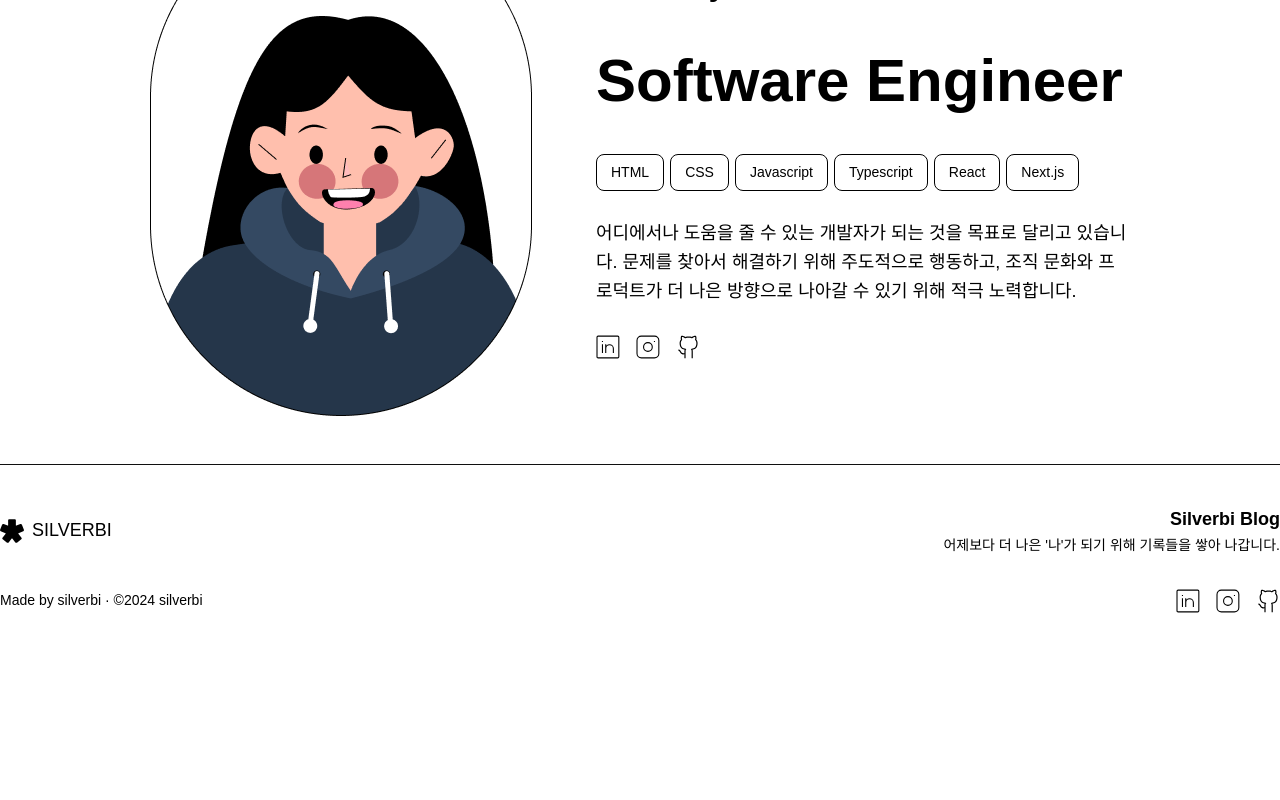
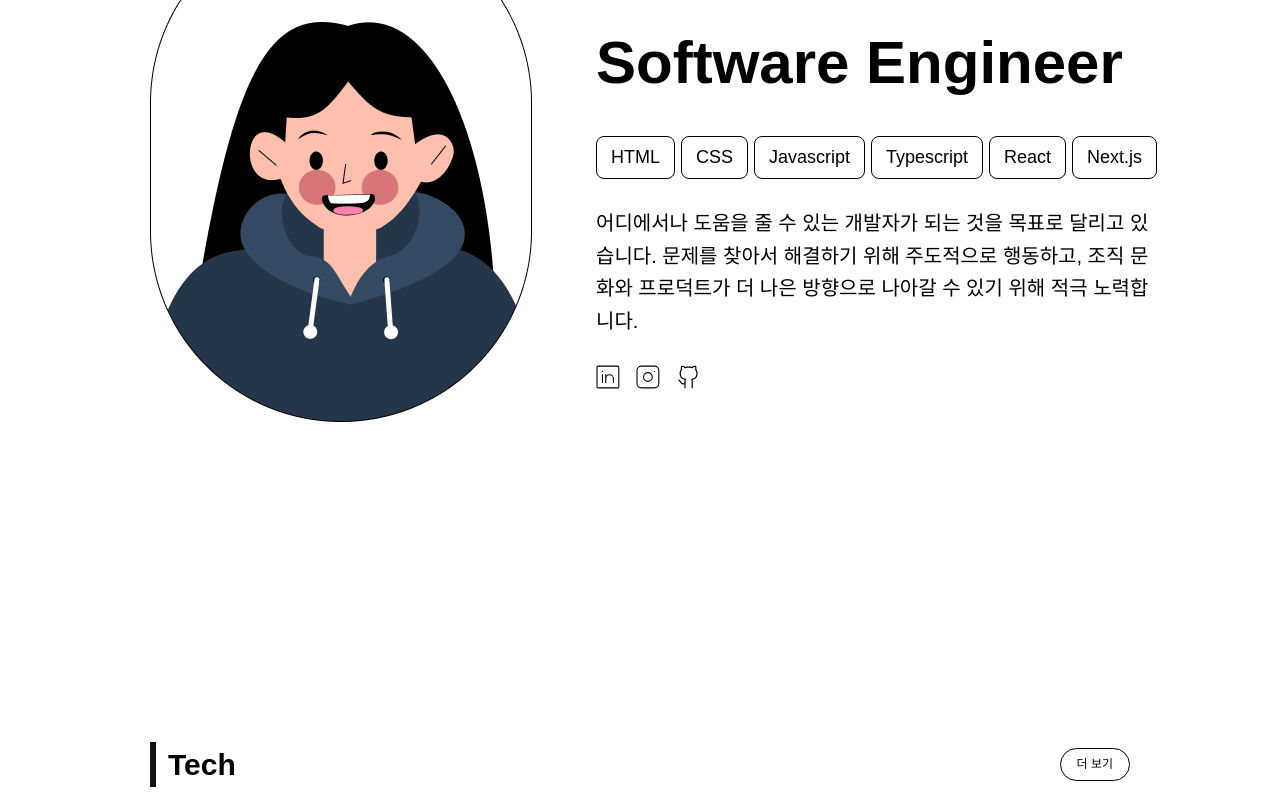
Before and after one commit to silverbi/silverbi-blog, a Next.js app: page / in a window 1280 px wide. Shown: the part 1500-2300 px from the top of the page. Before the commit the page ends 2153 px from the top, so only its background shows below. Built offline with nearby package versions, Linux system fonts and the light colour scheme.

Commit message:
feat: add PostListSection component

```diff
--- a/app/(routes)/home/page.tsx
+++ b/app/(routes)/home/page.tsx
@@ -1,19 +1,22 @@
 "use client";
 
-import React, { Suspense } from "react";
+import React from "react";
 import RootLayout from "@layouts/RootLayout";
 import Image from "next/image";
 import Text from "@components/atoms/Text";
 import { Typography } from "@components/atoms/Text/types";
 import { Container } from "@components/atoms/Container";
-import Chip from "@components/atoms/Chip";
-import { IconName, IconSizes } from "@components/atoms/Icon/types";
-import Icon from "@components/atoms/Icon";
-import Link from "next/link";
-import { GITHUB_URL, INSTAGRAM_URL, LINKEDIN_URL } from "@common/constants";
-import Tag from "@components/atoms/Tag";
+import IntroduceSection from "@components/templates/IntroduceSection";
+import PostListSection from "@components/templates/PostListSection";
+import { useRouter } from "next/navigation";
 
 const Home: React.FC = () => {
+  const router = useRouter();
+
+  const handleClickMore = () => {
+    router.push("/tech");
+  };
+
   return (
     <RootLayout>
       <Container className="gap-48">
@@ -24,61 +27,8 @@ const Home: React.FC = () => {
           <Image src={require("@assets/images/landing-main-image.png")} alt={"실버비 블로그 메인 랜딩 이미지"} />
         </div>
 
-        <div className="flex w-full flex-col gap-6">
-          <Chip icon={IconName.CONCENTRIC_CIRCLES}>Available for work</Chip>
-
-          <Text type={Typography.TITLE_3} bold>
-            Welcome to my world ✨
-          </Text>
-
-          <div className={"flex flex-row items-center gap-3"}>
-            <Icon type={IconName.MAP} size={"MD"} />
-            <Text>South Korea, Seoul</Text>
-          </div>
-
-          <div className="flex w-full flex-row items-center justify-between gap-16 py-12">
-            <Image
-              width={382}
-              height={510}
-              src={require("@assets/images/profile-avatar.png")}
-              alt={"실버비 프로필 이미지"}
-            />
-            <div className={"flex w-full flex-col gap-7"}>
-              <Text type={Typography.SUBTITLE_1} bold>
-                현은비 Hyun Eunbi
-              </Text>
-              <Text type={Typography.TITLE_1} bold>
-                Software Engineer
-              </Text>
-
-              <div className={"flex flex-row gap-1.5"}>
-                <Tag>HTML</Tag>
-                <Tag>CSS</Tag>
-                <Tag>Javascript</Tag>
-                <Tag>Typescript</Tag>
-                <Tag>React</Tag>
-                <Tag>Next.js</Tag>
-              </div>
-
-              <Text type={Typography.BODY_1}>
-                어디에서나 도움을 줄 수 있는 개발자가 되는 것을 목표로 달리고 있습니다. 문제를 찾아서 해결하기 위해
-                주도적으로 행동하고, 조직 문화와 프로덕트가 더 나은 방향으로 나아갈 수 있기 위해 적극 노력합니다.
-              </Text>
-
-              <div className="flex items-center gap-4">
-                <Link href={LINKEDIN_URL} target="_blank">
-                  <Icon type={IconName.LINKEDIN_LOGO} size={IconSizes.SM} />
-                </Link>
-                <Link href={INSTAGRAM_URL} target="_blank">
-                  <Icon type={IconName.INSTAGRAM_LOGO} size={IconSizes.SM} />
-                </Link>
-                <Link href={GITHUB_URL} target="_blank">
-                  <Icon type={IconName.GITHUB_LOGO} size={IconSizes.SM} />
-                </Link>
-              </div>
-            </div>
-          </div>
-        </div>
+        <IntroduceSection />
+        <PostListSection title={"Tech"} handleClickMore={handleClickMore} />
       </Container>
     </RootLayout>
   );
--- a/app/components/atoms/Chip/index.tsx
+++ b/app/components/atoms/Chip/index.tsx
@@ -37,7 +37,7 @@ export const Chip: React.FC<ChipProps> = ({
       )}
       <Text
         type={size === "LG" ? Typography.SUBTITLE_2 : size === "MD" ? Typography.BODY_2 : Typography.CAPTION_1}
-        color={Colors.CONTENT_INVERSE_1}
+        color={type === "PRIMARY" ? Colors.CONTENT_INVERSE_1 : Colors.CONTENT_1}
       >
         {children}
       </Text>
--- a/app/components/atoms/Chip/utils.ts
+++ b/app/components/atoms/Chip/utils.ts
@@ -18,7 +18,7 @@ export const changeSizeToClassName = (size: "LG" | "MD" | "SM") => {
     case "MD":
       return "py-2.5 px-5";
     case "SM":
-      return "py-2 px-4.5";
+      return "py-2 px-4";
     default:
       return "py-2.5 px-5";
   }
--- a/app/components/atoms/Text/index.tsx
+++ b/app/components/atoms/Text/index.tsx
@@ -22,7 +22,7 @@ export const Text: React.FC<TextProps> = ({ className, children, type, color, bo
   const weight = bold ? "SEMI_BOLD" : light ? "LIGHT" : "MEDIUM";
 
   return (
-    <p
+    <span
       className={[
         ...(Array.isArray(className) ? className : [className]),
         "silverbi-text",
@@ -33,7 +33,7 @@ export const Text: React.FC<TextProps> = ({ className, children, type, color, bo
       ].join(" ")}
     >
       {children}
-    </p>
+    </span>
   );
 };
 
--- a/app/components/atoms/Text/types.ts
+++ b/app/components/atoms/Text/types.ts
@@ -7,7 +7,6 @@ export const Typography = {
   TITLE_3: "TITLE_3",
   SUBTITLE_1: "SUBTITLE_1",
   SUBTITLE_2: "SUBTITLE_2",
-  SUBTITLE_3: "SUBTITLE_3",
   BODY_1: "BODY_1",
   BODY_2: "BODY_2",
   BODY_3: "BODY_3",
--- a/app/components/atoms/Text/utils.ts
+++ b/app/components/atoms/Text/utils.ts
@@ -19,18 +19,16 @@ export const changeTypographyToClassName = (type?: ObjectValues<typeof Typograph
       return "text-3xl leading-normal";
     case Typography.SUBTITLE_2:
       return "text-2xl leading-normal";
-    case Typography.SUBTITLE_3:
-      return "text-xl leading-normal";
     case Typography.BODY_1:
+      return "text-xl leading-relaxed";
+    case Typography.BODY_2:
       return "text-lg leading-relaxed";
-    case Typography.BODY_2:
-      return "text-sm leading-relaxed";
     case Typography.BODY_3:
-      return "text-xs leading-relaxed";
+      return "text-md leading-relaxed";
     case Typography.CAPTION_1:
-      return "text-2xs leading-tight";
+      return "text-xs leading-tight";
     case Typography.CAPTION_2:
-      return "text-2xs leading-tight";
+      return "text-[0.5rem] leading-tight";
     case Typography.BUTTON_1:
       return "text-lg leading-snug";
     case Typography.BUTTON_2:
--- /dev/null
+++ b/app/components/atoms/Title/index.tsx
@@ -0,0 +1,19 @@
+import Text from "@components/atoms/Text";
+import React from "react";
+import { Typography } from "@components/atoms/Text/types";
+
+export interface TitleProps {
+  children: React.ReactNode;
+}
+
+export const Title: React.FC<TitleProps> = ({ children }) => {
+  return (
+    <div className={"border-l-[6px] border-l-border-1 px-3"}>
+      <Text bold type={Typography.SUBTITLE_1} className={"leading-none"}>
+        {children}
+      </Text>
+    </div>
+  );
+};
+
+export default Title;
--- /dev/null
+++ b/app/components/templates/IntroduceSection/index.tsx
@@ -0,0 +1,74 @@
+import React from "react";
+import Chip from "@components/atoms/Chip";
+import { IconName, IconSizes } from "@components/atoms/Icon/types";
+import Text from "@components/atoms/Text";
+import { Typography } from "@components/atoms/Text/types";
+import Icon from "@components/atoms/Icon";
+import Image from "next/image";
+import Tag from "@components/atoms/Tag";
+import Link from "next/link";
+import { GITHUB_URL, INSTAGRAM_URL, LINKEDIN_URL } from "@common/constants";
+
+export interface IntroduceSection {}
+
+export const IntroduceSection: React.FC<IntroduceSection> = ({}) => {
+  return (
+    <div className="flex w-full flex-col gap-6">
+      <Chip icon={IconName.CONCENTRIC_CIRCLES}>Available for work</Chip>
+
+      <Text type={Typography.TITLE_3} bold>
+        Welcome to my world ✨
+      </Text>
+
+      <div className={"flex flex-row items-center gap-3"}>
+        <Icon type={IconName.MAP} size={"MD"} />
+        <Text>South Korea, Seoul</Text>
+      </div>
+
+      <div className="flex w-full flex-row items-center justify-between gap-16 py-12">
+        <Image
+          width={382}
+          height={510}
+          src={require("@assets/images/profile-avatar.png")}
+          alt={"실버비 프로필 이미지"}
+        />
+        <div className={"flex w-full flex-col gap-7"}>
+          <Text type={Typography.SUBTITLE_1} bold>
+            현은비 Hyun Eunbi
+          </Text>
+          <Text type={Typography.TITLE_1} bold>
+            Software Engineer
+          </Text>
+
+          <div className={"flex flex-row gap-1.5"}>
+            <Tag>HTML</Tag>
+            <Tag>CSS</Tag>
+            <Tag>Javascript</Tag>
+            <Tag>Typescript</Tag>
+            <Tag>React</Tag>
+            <Tag>Next.js</Tag>
+          </div>
+
+          <Text type={Typography.BODY_1}>
+            어디에서나 도움을 줄 수 있는 개발자가 되는 것을 목표로 달리고 있습니다. 문제를 찾아서 해결하기 위해
+            주도적으로 행동하고, 조직 문화와 프로덕트가 더 나은 방향으로 나아갈 수 있기 위해 적극 노력합니다.
+          </Text>
+
+          <div className="flex items-center gap-4">
+            <Link href={LINKEDIN_URL} target="_blank">
+              <Icon type={IconName.LINKEDIN_LOGO} size={IconSizes.SM} />
+            </Link>
+            <Link href={INSTAGRAM_URL} target="_blank">
+              <Icon type={IconName.INSTAGRAM_LOGO} size={IconSizes.SM} />
+            </Link>
+            <Link href={GITHUB_URL} target="_blank">
+              <Icon type={IconName.GITHUB_LOGO} size={IconSizes.SM} />
+            </Link>
+          </div>
+        </div>
+      </div>
+    </div>
+  );
+};
+
+export default IntroduceSection;
--- /dev/null
+++ b/app/components/templates/PostListSection/index.tsx
@@ -0,0 +1,27 @@
+import React from "react";
+import Title from "@components/atoms/Title";
+import Chip from "@components/atoms/Chip";
+import { useRouter } from "next/router";
+
+export interface PostListSectionProps {
+  title: string;
+  handleClickMore: () => void;
+}
+
+export const PostListSection: React.FC<PostListSectionProps> = ({ title, handleClickMore }) => {
+  return (
+    <div className={"flex w-full flex-col py-20"}>
+      <div className={"flex flex-row items-center justify-between"}>
+        <Title>{title}</Title>
+
+        <button className={"cursor-pointer"} onClick={handleClickMore}>
+          <Chip type={"SECONDARY"} size={"SM"} className={"cursor-pointer"}>
+            더 보기
+          </Chip>
+        </button>
+      </div>
+    </div>
+  );
+};
+
+export default PostListSection;
--- a/app/styles/globals.css
+++ b/app/styles/globals.css
@@ -11,10 +11,10 @@
 }
 
 ::-moz-selection {
-    background: #5B3CB6;
-    color: white;
+  background: #5b3cb6;
+  color: white;
 }
 ::selection {
-    background: #5B3CB6;
-    color: white;
+  background: #5b3cb6;
+  color: white;
 }
```
